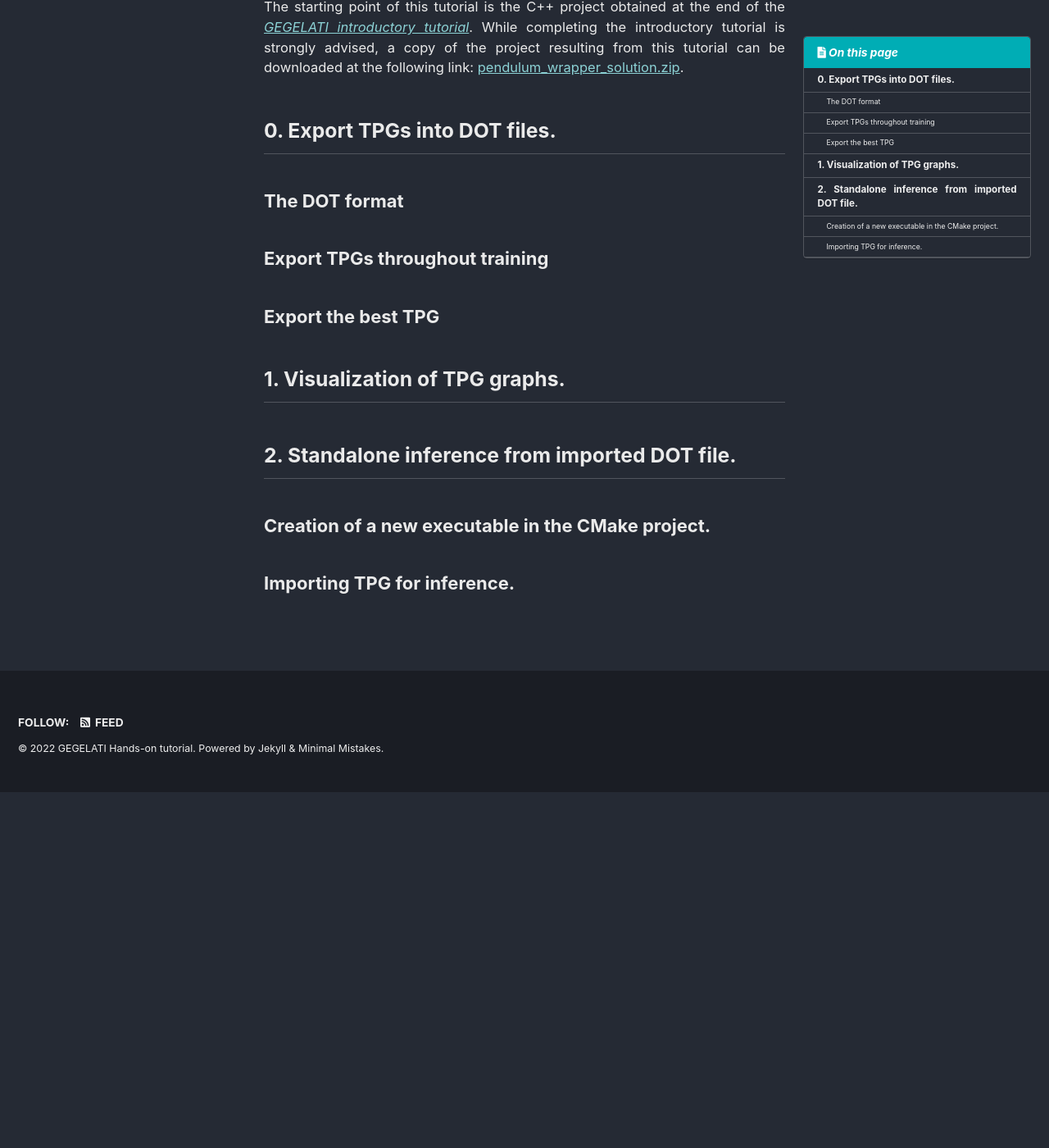
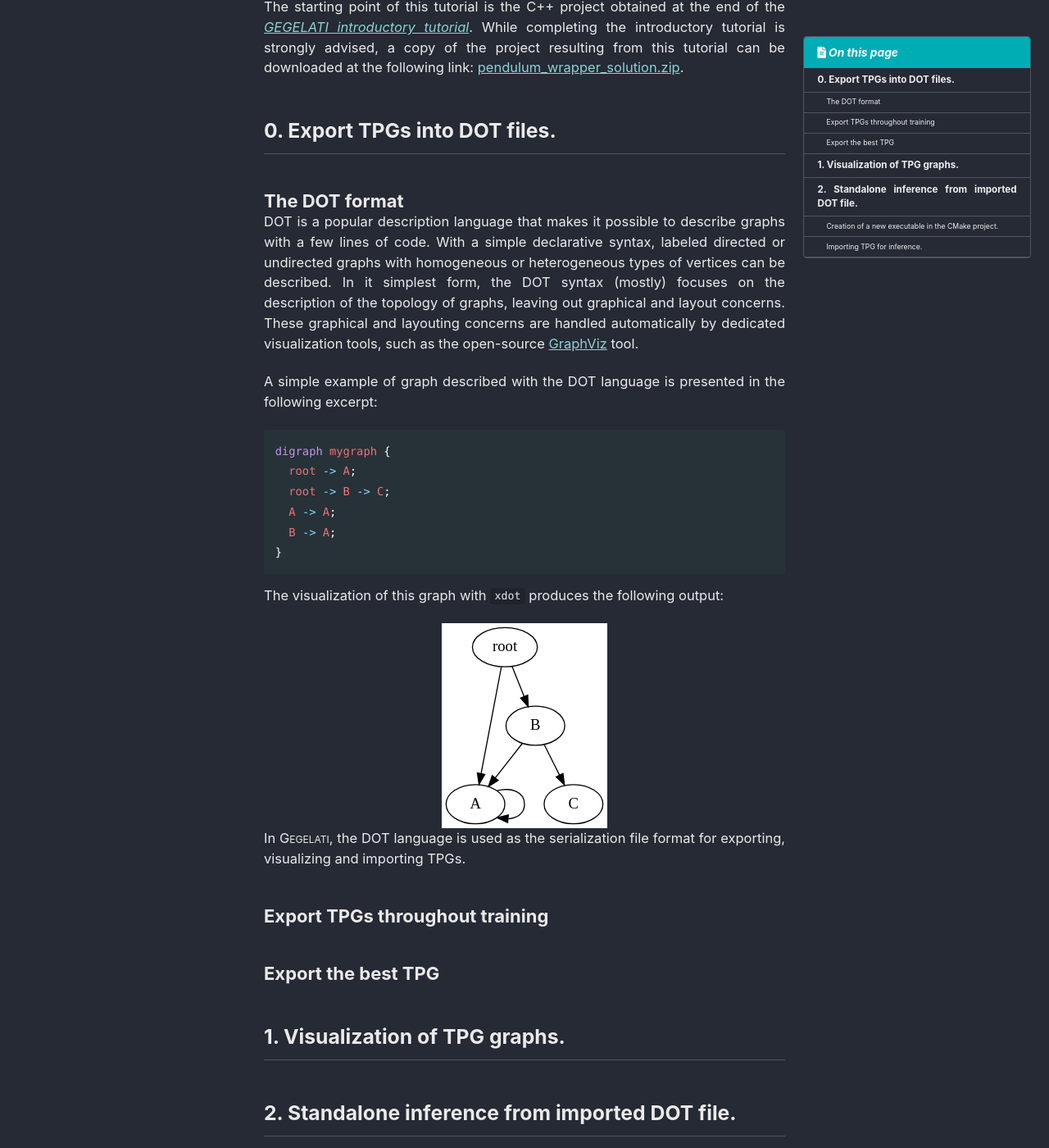
Before and after one commit to gegelati/gegelati-tutorial, a Jekyll site: the page built from docs/_pages/export_visualize_import.md, in a window 1280 px wide and 1400 px high, scrolled down 513 px. Shown: the whole window at 82% size. Built offline with Jekyll 4.4.1, drawn with Linux system fonts in a browser that asks for light colours; cached includes are drawn as plain includes; before the commit the page ends 1479 px from its top, so only the background shows below that.

Commit message:
(Pages) DOT section.

````diff
--- a/docs/_pages/export_visualize_import.md
+++ b/docs/_pages/export_visualize_import.md
@@ -17,6 +17,27 @@ The starting point of this tutorial is the C++ project obtained at the end of th
 ## 0. Export TPGs into DOT files.
 
 ### The DOT format
+DOT is a popular description language that makes it possible to describe graphs with a few lines of code.
+With a simple declarative syntax, labeled directed or undirected graphs with homogeneous or heterogeneous types of vertices can be described.
+In it simplest form, the DOT syntax (mostly) focuses on the description of the topology of graphs, leaving out graphical and layout concerns.
+These graphical and layouting concerns are handled automatically by dedicated visualization tools, such as the open-source [GraphViz](https://graphviz.org/) tool.
+
+A simple example of graph described with the DOT language is presented in the following excerpt:
+
+```dot
+digraph mygraph {
+  root -> A;
+  root -> B -> C;
+  A -> A;
+  B -> A;
+}
+```
+
+The visualization of this graph with `xdot` produces the following output:
+
+<div align=center><img src="../assets/images/dotgraph.svg"/></div>
+
+In <span style="font-variant: small-caps;">Gegelati</span>, the DOT language is used as the serialization file format for exporting, visualizing and importing TPGs.
 
 ### Export TPGs throughout training
 
````
Also changed, not shown: docs/assets/images/dotgraph.svg (added).
